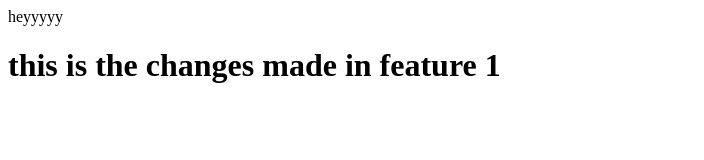
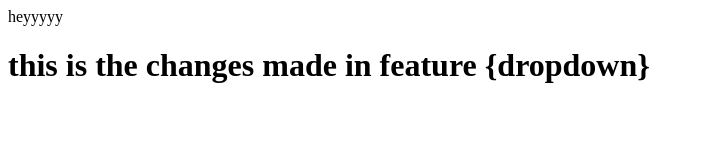
Before and after one commit to pratikashok/local_repo, a plain HTML site: page index.html in a window 1280 px wide. Shown: the whole page, without its empty margins (0-704 px from the left). Drawn offline with Linux system fonts and the light colour scheme.

```diff
--- a/index.html
+++ b/index.html
@@ -1,2 +1,2 @@
 <p>heyyyyy</p>
-<h1>this is the changes made in feature 1</h1>
+<h1>this is the changes made in feature {dropdown}</h1>
```
